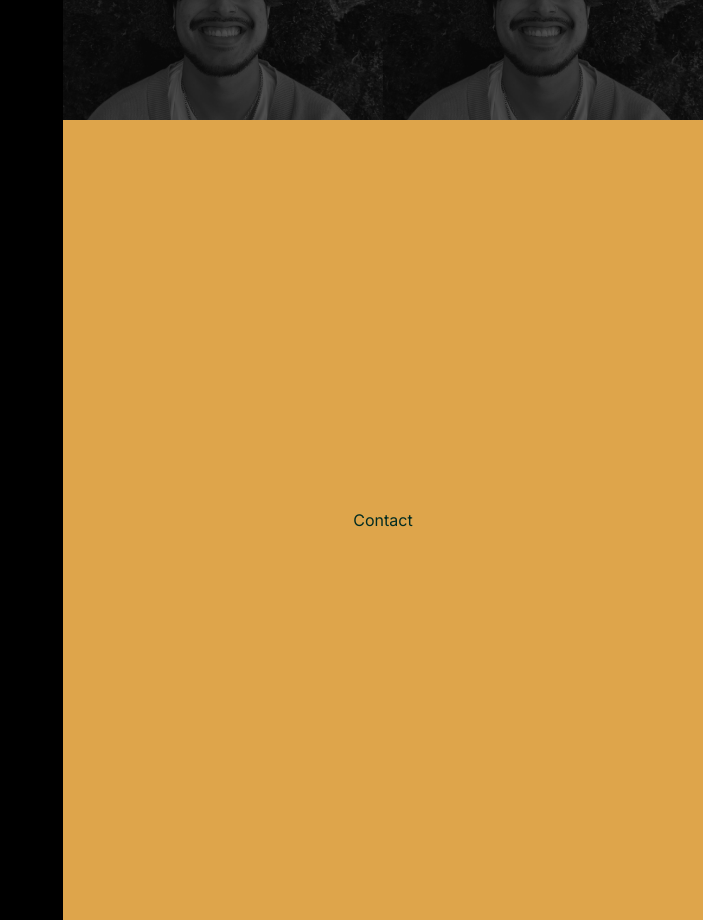
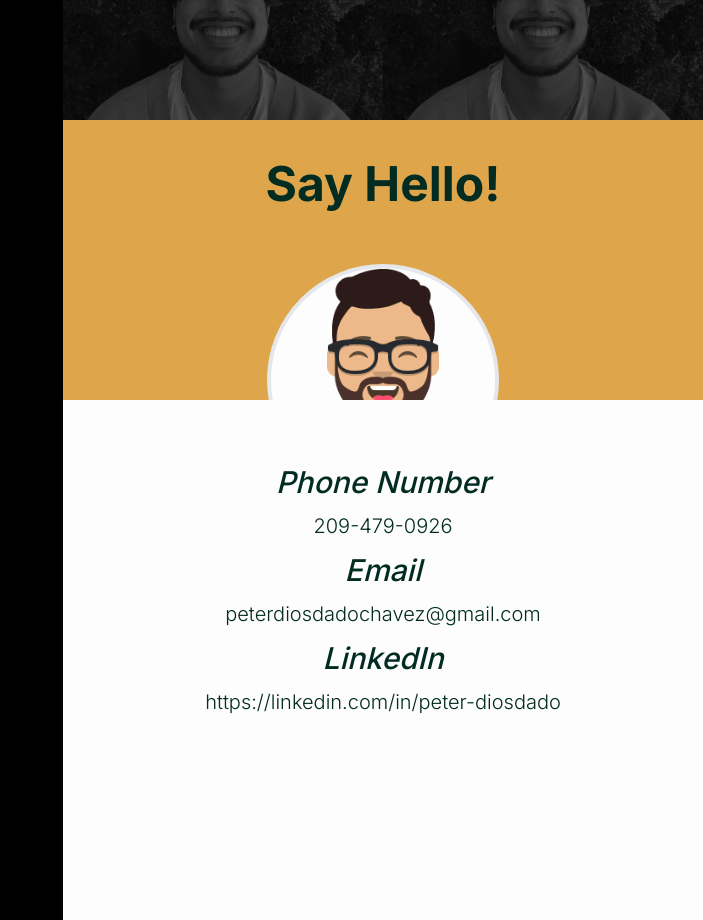
Before and after one commit to PetDios9/personal-site-v2, a Next.js app: page / in a window 1280 px wide. Shown: the part 2280-3200 px from the top of the page, without its empty margins (577-1280 px from the left). Built offline with nearby package versions, Linux system fonts and the light colour scheme.

Commit message:
style: created skeleton for contact page

```diff
--- a/src/components/Contact.tsx
+++ b/src/components/Contact.tsx
@@ -1,7 +1,32 @@
+import Image from "next/image";
+
 export default function Contact() {
   return (
-    <div className=" placeholder-opacity-100 bg-secondary-color h-screen flex justify-center items-center flex-col p-10">
-      <h1 className="text-primary-color">Contact</h1>
+    <div className="bg-tetriary-color h-screen flex justify-center items-center flex-col">
+      <div className="bg-secondary-color h-[35vh] w-screen lg:w-[50vw] flex place-content-center pt-10 text-5xl font-bold">
+        <h2 className="text-primary-color">Say Hello!</h2>
+        <div className="rounded-full flex p-28 bg-tetriary-color h-3 w-3 absolute top-36 overflow-clip border-4 justify-center bg-[url('/avatar.png')] bg-center bg-cover">
+          {/* <p className=" text-primary-color">Peter</p> */}
+        </div>
+      </div>
+      <div className="flex flex-col p-9 md:p-16 bg-tetriary-color h-[65vh] w-screen lg:w-[50vw] z-10 text-primary-color gap-3">
+        <h2 className="md:text-xl lg:text-3xl font-medium italic text-center">
+          Phone Number
+        </h2>
+        <p className="md:text-xl font-light text-center">209-479-0926</p>
+        <h2 className="md:text-xl lg:text-3xl font-medium italic text-center">
+          Email
+        </h2>
+        <p className="md:text-xl font-light text-center">
+          peterdiosdadochavez@gmail.com
+        </p>
+        <h2 className="md:text-xl lg:text-3xl font-medium italic text-center">
+          LinkedIn
+        </h2>
+        <p className="md:text-xl font-light text-center">
+          https://linkedin.com/in/peter-diosdado
+        </p>
+      </div>
     </div>
   );
 }
```
Also changed, not shown: public/avatar.png (added).
